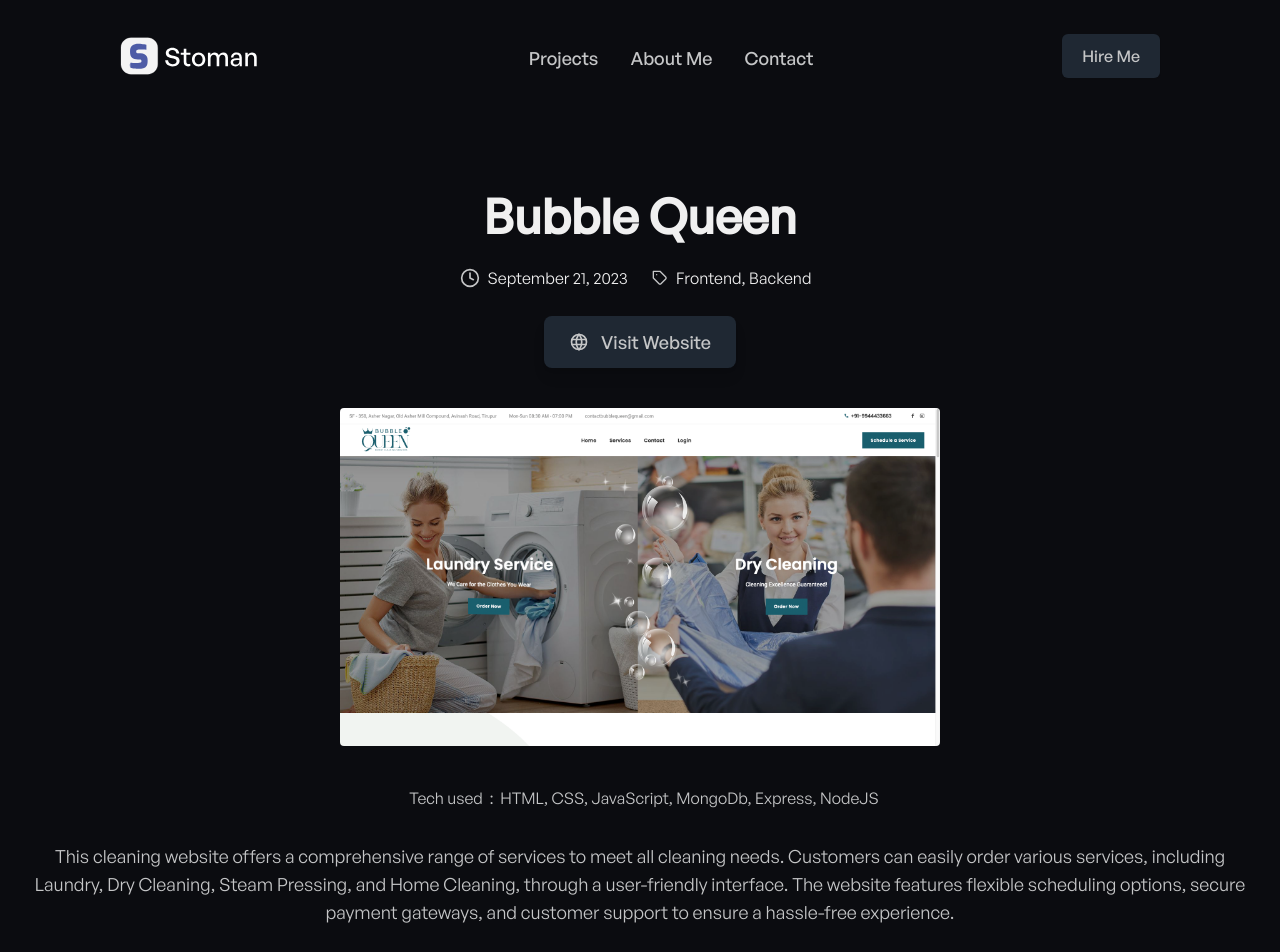
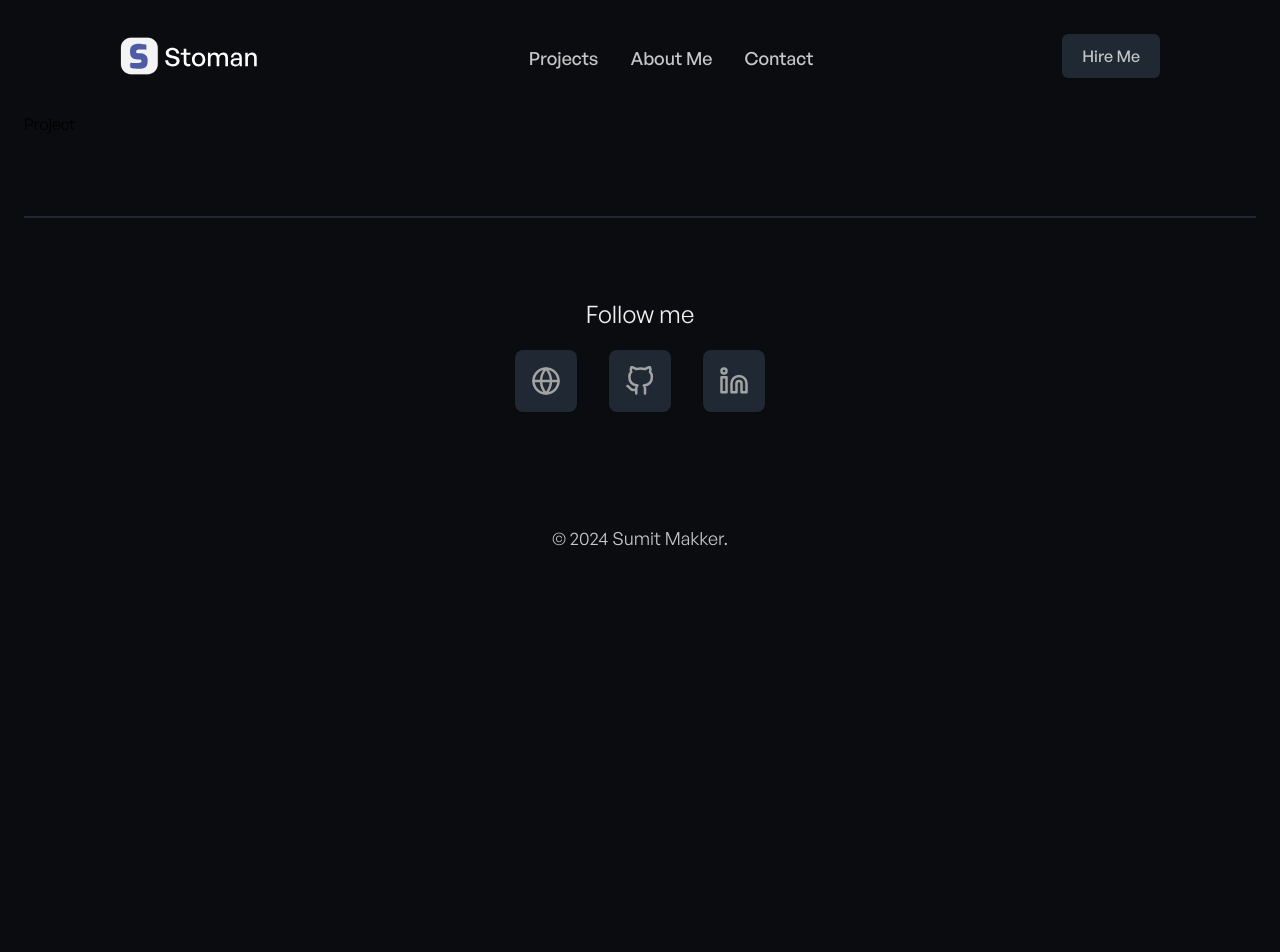
Before and after one commit to sumitmakker/portfolio, a Next.js app: page /projects/bubble-queen in a window 1280 px wide. Shown: the top 952 px of the page. After the commit the page ends 800 px from the top, so only its background shows below. Built offline with nearby package versions, Linux system fonts and the light colour scheme.

Commit message:
Commited

```diff
--- a/pages/projects/[id].jsx
+++ b/pages/projects/[id].jsx
@@ -1,102 +1,110 @@
-import 'react-slideshow-image/dist/styles.css'
-import { Fancybox } from "@fancyapps/ui";
-import "@fancyapps/ui/dist/fancybox/fancybox.css";
-import React, { useEffect, useState } from 'react'
-import { projects } from '../../data/projects';
-import { FiClock,FiTag,FWor } from 'react-icons/fi';
-import { TbWorld } from "react-icons/tb";
-import Tabs from '../../components/Projects/Tabs/Tabs';
-import Image from 'next/image';
-import MetaHead from '../../components/Reuseable/MetaHead';
-import { useRouter } from 'next/router';
-import { redirect } from 'next/dist/server/api-utils';
+// import 'react-slideshow-image/dist/styles.css'
+// import { Fancybox } from "@fancyapps/ui";
+// import "@fancyapps/ui/dist/fancybox/fancybox.css";
+// import React, { useEffect, useState } from 'react'
+// import { projects } from '../../data/projects';
+// import { FiClock,FiTag,FWor } from 'react-icons/fi';
+// import { TbWorld } from "react-icons/tb";
+// import Tabs from '../../components/Projects/Tabs/Tabs';
+// import Image from 'next/image';
+// import MetaHead from '../../components/Reuseable/MetaHead';
+// import { useRouter } from 'next/router';
+// import { redirect } from 'next/dist/server/api-utils';
 
-function ProjectDetails({project}) {
+// function ProjectDetails({project}) {
 
-	const router = useRouter()
-	const [isProjectValid,setIsProjectValid] = useState(false)
+// 	const router = useRouter()
+// 	const [isProjectValid,setIsProjectValid] = useState(false)
 
-	useEffect(() => {
+// 	useEffect(() => {
 
-		if(!project.title){
-			router.push('/')
-		}else{
-			setIsProjectValid(true)
-		}
+// 		if(!project.title){
+// 			router.push('/')
+// 		}else{
+// 			setIsProjectValid(true)
+// 		}
 
-	},[project])
+// 	},[project])
 
-	Fancybox.bind("[data-fancybox]", {
-		// Your custom options
-	});
+// 	Fancybox.bind("[data-fancybox]", {
+// 		// Your custom options
+// 	});
 
-	return (
-		isProjectValid ?
-		<div className="max-w-7xl mx-auto px-4 md:px-2">
+// 	return (
+// 		isProjectValid ?
+// 		<div className="max-w-7xl mx-auto px-4 md:px-2">
 
-			<MetaHead title={'Project - ' + project.title}/>
+// 			<MetaHead title={'Project - ' + project.title}/>
 
-			{/* Header */}
-			<div className='flex flex-col items-center'>
-				<p className="font-general-medium text-left text-3xl sm:text-5xl font-bold text-primary-light mt-10 md:mt-20 mb-7">
-					{project.title}
-				</p>
+// 			{/* Header */}
+// 			<div className='flex flex-col items-center'>
+// 				<p className="font-general-medium text-left text-3xl sm:text-5xl font-bold text-primary-light mt-10 md:mt-20 mb-7">
+// 					{project.title}
+// 				</p>
 
-				<div className="grid md:grid-cols-2 gap-6">
-					<div className="flex items-center">
-						<FiClock className="text-xl text-ternary-light" />
-						<span className="font-general-regular ml-2 leading-none text-primary-light">
-							{project.publishDate}
-						</span>
-					</div>
-					<div className="flex items-center">
-						<FiTag className="w-4 h-4 text-ternary-light" />
-						<span className="font-general-regular ml-2 leading-none text-primary-light">
-							{project.tags.join(', ')}
-						</span>
-					</div>
-				</div>
+// 				<div className="grid md:grid-cols-2 gap-6">
+// 					<div className="flex items-center">
+// 						<FiClock className="text-xl text-ternary-light" />
+// 						<span className="font-general-regular ml-2 leading-none text-primary-light">
+// 							{project.publishDate}
+// 						</span>
+// 					</div>
+// 					<div className="flex items-center">
+// 						<FiTag className="w-4 h-4 text-ternary-light" />
+// 						<span className="font-general-regular ml-2 leading-none text-primary-light">
+// 							{project.tags.join(', ')}
+// 						</span>
+// 					</div>
+// 				</div>
 
-				<a href={project.url} target='_blank' className="font-general-medium flex justify-center items-center w-36 sm:w-48 mt-7 mb-6 sm:mb-0 text-lg py-2.5 sm:py-3 shadow-lg rounded-lg bg-secondary-dark hover:bg-ternary-dark text-ternary-light hover:text-white duration-500" aria-label="Download Resume">
-					<TbWorld className="w-5 h-5 text-ternary-light me-3" />
-					<span className="text-sm sm:text-lg duration-100">Visit Website</span>
-				</a>
+// 				<a href={project.url} target='_blank' className="font-general-medium flex justify-center items-center w-36 sm:w-48 mt-7 mb-6 sm:mb-0 text-lg py-2.5 sm:py-3 shadow-lg rounded-lg bg-secondary-dark hover:bg-ternary-dark text-ternary-light hover:text-white duration-500" aria-label="Download Resume">
+// 					<TbWorld className="w-5 h-5 text-ternary-light me-3" />
+// 					<span className="text-sm sm:text-lg duration-100">Visit Website</span>
+// 				</a>
 
-			</div>
+// 			</div>
 
-			<a href={project.image} data-fancybox>
-				<Image className='mx-auto rounded mt-3 lg:mt-10 mb-10 md:mt-0' src={project.image} alt="Project Banner Image" width={400} height={200} style={{maxWidth : '600px',width : '100%'}}/>
-			</a>
+// 			<a href={project.image} data-fancybox>
+// 				<Image className='mx-auto rounded mt-3 lg:mt-10 mb-10 md:mt-0' src={project.image} alt="Project Banner Image" width={400} height={200} style={{maxWidth : '600px',width : '100%'}}/>
+// 			</a>
 
-			<div className="flex justify-center font-general-regular text-ternary-light">
-				<span className="ml-2">
-					Tech used &nbsp;:&nbsp; {project.tech.join(', ')}
-				</span>
-			</div>
+// 			<div className="flex justify-center font-general-regular text-ternary-light">
+// 				<span className="ml-2">
+// 					Tech used &nbsp;:&nbsp; {project.tech.join(', ')}
+// 				</span>
+// 			</div>
 
-			<div className="text-center mt-10 md:mt-8">
-				<p className="font-general-regular mb-5 text-lg text-ternary-light">{project.details}</p>
-			</div>
+// 			<div className="text-center mt-10 md:mt-8">
+// 				<p className="font-general-regular mb-5 text-lg text-ternary-light">{project.details}</p>
+// 			</div>
 
-			<Tabs project_images={project.images}/>
+// 			<Tabs project_images={project.images}/>
 
-		</div>
-		: <div></div>
-	)
-}
+// 		</div>
+// 		: <div></div>
+// 	)
+// }
 
-export async function getServerSideProps({ query }) {
-	const { id } = query;
+// export async function getServerSideProps({ query }) {
+// 	const { id } = query;
 
-	return {
-		props: {
-			project: projects.filter(
-				(project) => project.id === id
-			)[0] ? projects.filter(
-				(project) => project.id === id
-			)[0] : {},
-		},
-	};
+// 	return {
+// 		props: {
+// 			project: projects.filter(
+// 				(project) => project.id === id
+// 			)[0] ? projects.filter(
+// 				(project) => project.id === id
+// 			)[0] : {},
+// 		},
+// 	};
+// }
+
+import React from 'react'
+
+function ProjectDetails() {
+  return (
+	<div>Project</div>
+  )
 }
 
 export default ProjectDetails
```
